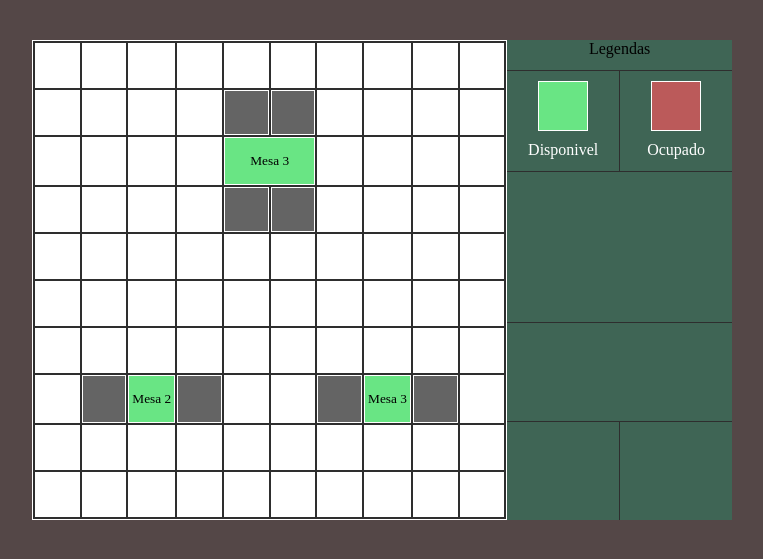
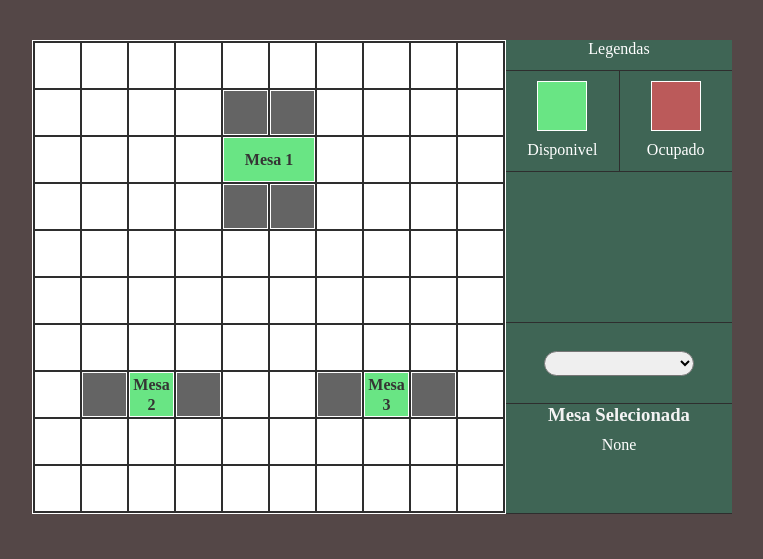
Before and after one commit to HuiseL265/bellezza-italiana, a PHP site: page /agendar.php in a window 1280 px wide. Shown: the part 82-641 px from the top of the page, without its empty margins (258-1021 px from the left). Run offline with PHP 8.4, Linux system fonts and the light colour scheme; a user stored in the database is signed in; some web fonts are replaced.

Commit message:
Inserção de campos no agendamento

```diff
--- a/agendar.php
+++ b/agendar.php
@@ -27,6 +27,18 @@ session_start();
                }
             }
             });
+
+            function escolherMesa(numMesa){
+               $.ajax({
+                  url: 'php/verificarMesa.php',
+               success: function(data) {
+                  alert(data);
+               }
+               });
+
+               $("#mesaSelecionada").html(numMesa);
+            }
+
       </script>
    </head>
    <body>
@@ -69,7 +81,7 @@ session_start();
       <div id="container-menu">
          <form action="" method="post">
 
-            <table>
+            <table> <!-- Tabela das mesas -->
                <tr>
                   <td></td>
                   <td></td>
@@ -100,7 +112,7 @@ session_start();
                   <td></td>
                   <td></td>
                   <td class="mesaDisponivel" colspan="2">
-                     <button class="btn-mesa" onclick="escolherMesa('Mesa3')">Mesa 3</button>
+                     <a href="javascript:escolherMesa(1)" class="btn-mesa">Mesa 1</a>
                   </td>
                   <td></td>
                   <td></td>
@@ -159,14 +171,14 @@ session_start();
                   <td></td>
                   <td class="cadeira"></td>
                   <td class="mesaDisponivel">
-                     <button class="btn-mesa" onclick="escolherMesa('Mesa2')">Mesa 2</button>
+                     <a class="btn-mesa" onclick="escolherMesa(2)">Mesa 2</a>
                   </td>
                   <td class="cadeira"></td>
                   <td></td>
                   <td></td>
                   <td class="cadeira"></td>
                   <td class="mesaDisponivel">
-                     <button class="btn-mesa" onclick="escolherMesa('Mesa3')">Mesa 3</button>
+                     <a class="btn-mesa" onclick="escolherMesa(3)">Mesa 3</a>
                   </td>
                   <td class="cadeira"></td>
                   <td></td>
@@ -208,17 +220,23 @@ session_start();
                   <div id="square" class="mesaOcupada"></div>
                   <p>Ocupado</p>
                </div>
-               <div id="escolhaData">
+               <div id="Data">
 
                </div>
-               <div id="escolhaHora">
-
+               <div id="Hora">
+                  <select name="selectHora" id="selectHora">
+                     <option value="none"></option>
+                     <option value="09:00">09:00</option>
+                     <option value="volvo">Volvo</option>
+                     <option value="volvo">Volvo</option>
+                  </select>
+               </div>
+               <div id="mesaSelecionada-panel">
+                  <h3>Mesa Selecionada</h3>
+                  <p id="mesaSelecionada">None</p>
                </div>
                <div></div>
-               <div></div>
             </div>
-
-
 
          </form>
       </div>
--- a/css/agendar.css
+++ b/css/agendar.css
@@ -135,14 +135,20 @@ a{
     }
 
     .btn-mesa{
-        width:inherit;
-        height:inherit;
+        width:100%;
+        height:100%;
         background-color:transparent;
         border-color:transparent;
+        color:#353434;
+        line-height: 20px;
+        display:flex;
+        justify-content: center;
+        align-items:center;
     }
 
     .btn-mesa:hover{
         cursor:pointer;
+        color:#353434;
     }
 
 #container-menu .mesaDisponivel{
@@ -161,19 +167,21 @@ a{
 .legendaMenu{
     float:right;
     width:226px;
-    height:480px;
+    height:100%;
 
     display:grid;
     grid-template-columns: 1fr 1fr;
-    grid-template-rows: 30px 100px 150px 1fr 1fr;
+    grid-template-rows: 30px 100px 150px 80px 1fr;
     gap:1px;
     grid-template-areas:
         "legendaTitle legendaTitle"
         "legendaMesa legendaCad"
-        "escolhaData escolhaData"
-        "escolhaHora escolhaHora";
+        "Data Data"
+        "Hora Hora"
+        "mesaSelecionada-panel mesaSelecionada-panel";
 }
     .legendaMenu #legendaTitle{
+        color: white;
         text-align:center;
         grid-area: legendaTitle;
     }
@@ -186,13 +194,36 @@ a{
         grid-area:legendaCad;
     }
 
-    .legendaMenu #escolhaData{
-        grid-area: escolhaData;
+    .legendaMenu #Data{
+        grid-area: Data;
     }
 
-    .legendaMenu #escolhaHora{
-        grid-area: escolhaHora;
+    .legendaMenu #Hora{
+        grid-area: Hora;
+        display:flex;
+        justify-content:center;
+        align-items:center;
     }
+
+        #Hora #selectHora{
+            text-align:center;
+            width:150px;
+            height:25px;
+            border-radius: 20px;
+        }
+
+            #selectHora option{
+                text-align:center;
+            }
+
+    .legendaMenu #mesaSelecionada-panel{
+        color:rgb(243, 243, 243);
+        grid-area:mesaSelecionada-panel;
+        text-align:center;
+    }
+        #mesaSelecionada-panel p{
+            margin-top:10px;
+        }
 
     .legendaMenu div{
         background-color:rgba(105, 229, 177,0.3);
--- /dev/null
+++ b/php/verificarMesa.php
@@ -0,0 +1,5 @@
+<?php
+require('connect.php');
+
+
+?>
```
